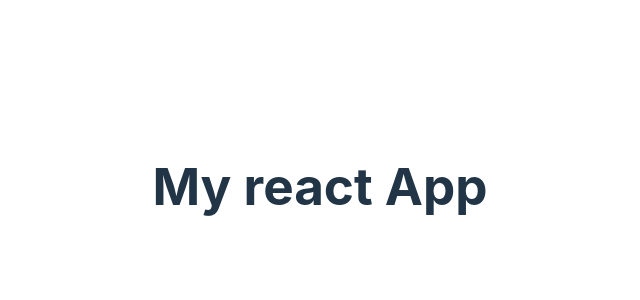
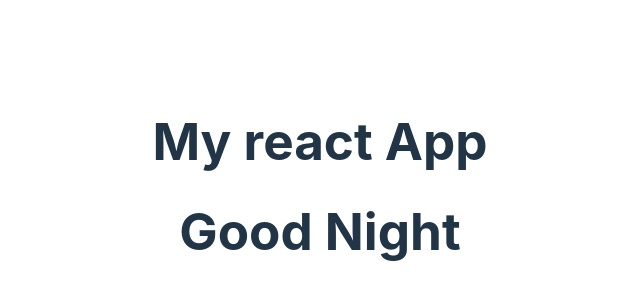
Before and after one commit to AkashRanjanSaikia/My_React_App, a React (Vite) app: page / in a window 1280 px wide. Shown: the part 214-514 px from the top of the page, without its empty margins (320-960 px from the left). Built offline with nearby package versions, Linux system fonts and the light colour scheme.

Commit message:
good night

```diff
--- a/src/App.jsx
+++ b/src/App.jsx
@@ -6,7 +6,7 @@ function App() {
     <>
       <div>
         <h1>My react App</h1>
-
+        <h1>Good Night</h1>
       </div>
     </>
   )
```
